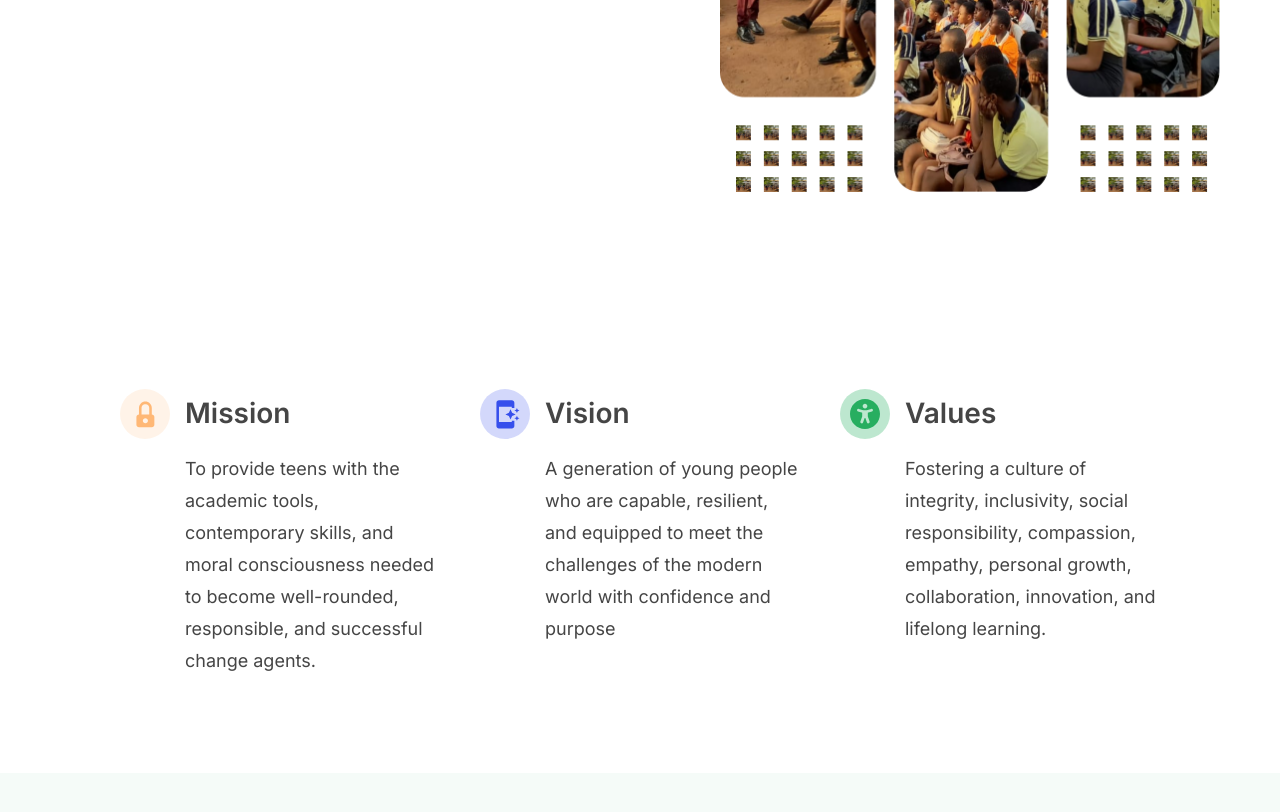
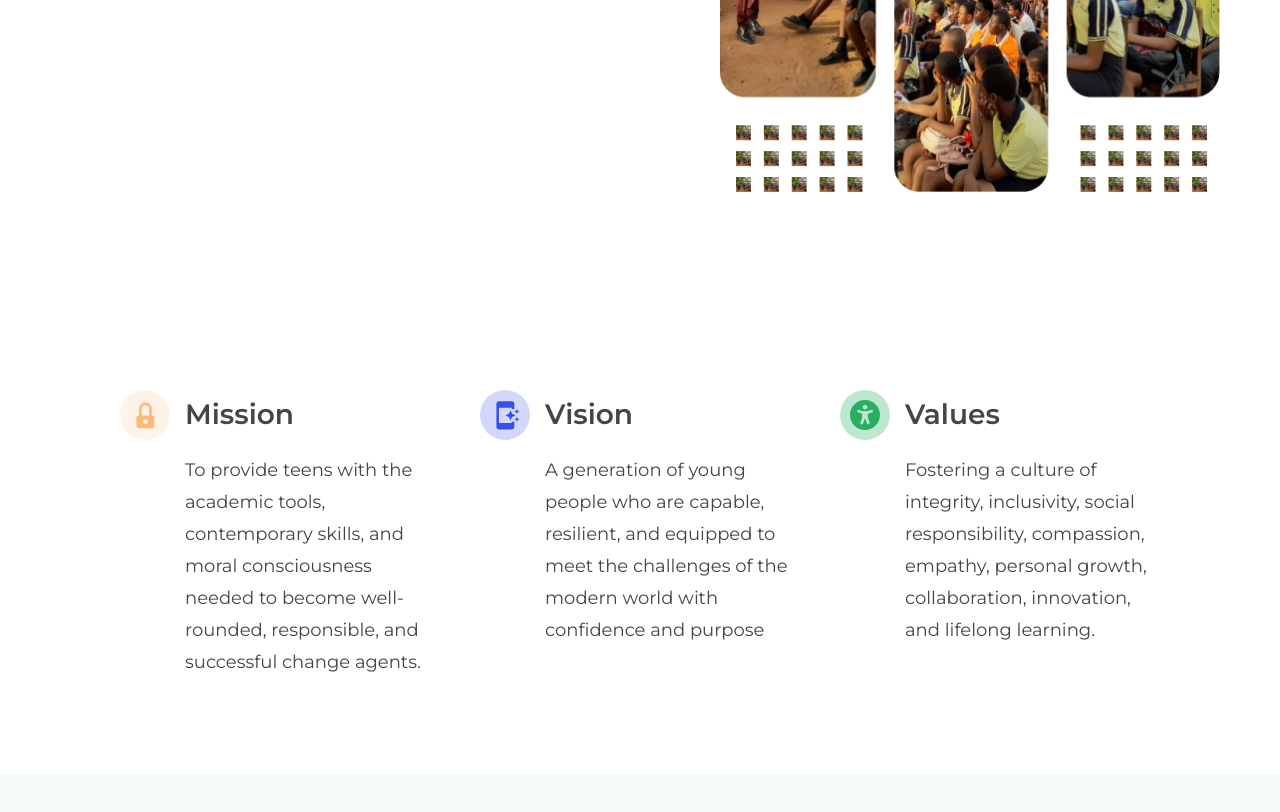
Before and after one commit to the-officialjosh/New-Army, a website: page index.html in a window 1280 px wide. Shown: the part 628-1440 px from the top of the page. Drawn offline with nearby package versions, Linux system fonts and the light colour scheme; a script that the page names is missing.

Commit message:
Changed the font back to montserrat

```diff
--- a/css/general.css
+++ b/css/general.css
@@ -1,4 +1,4 @@
-@import url("https://fonts.googleapis.com/css2?family=Inter:wght@400;500;600&display=swap");
+@import url("https://fonts.googleapis.com/css2?family=Montserrat:wght@400;500;600&display=swap");
 * {
   padding: 0;
   margin: 0;
@@ -12,7 +12,7 @@ html {
 }
 
 body {
-  font-family: "Inter", sans-serif;
+  font-family: "Montserrat", sans-serif;
   line-height: 1;
   font-weight: 400;
   color: var(--text-color);
```
